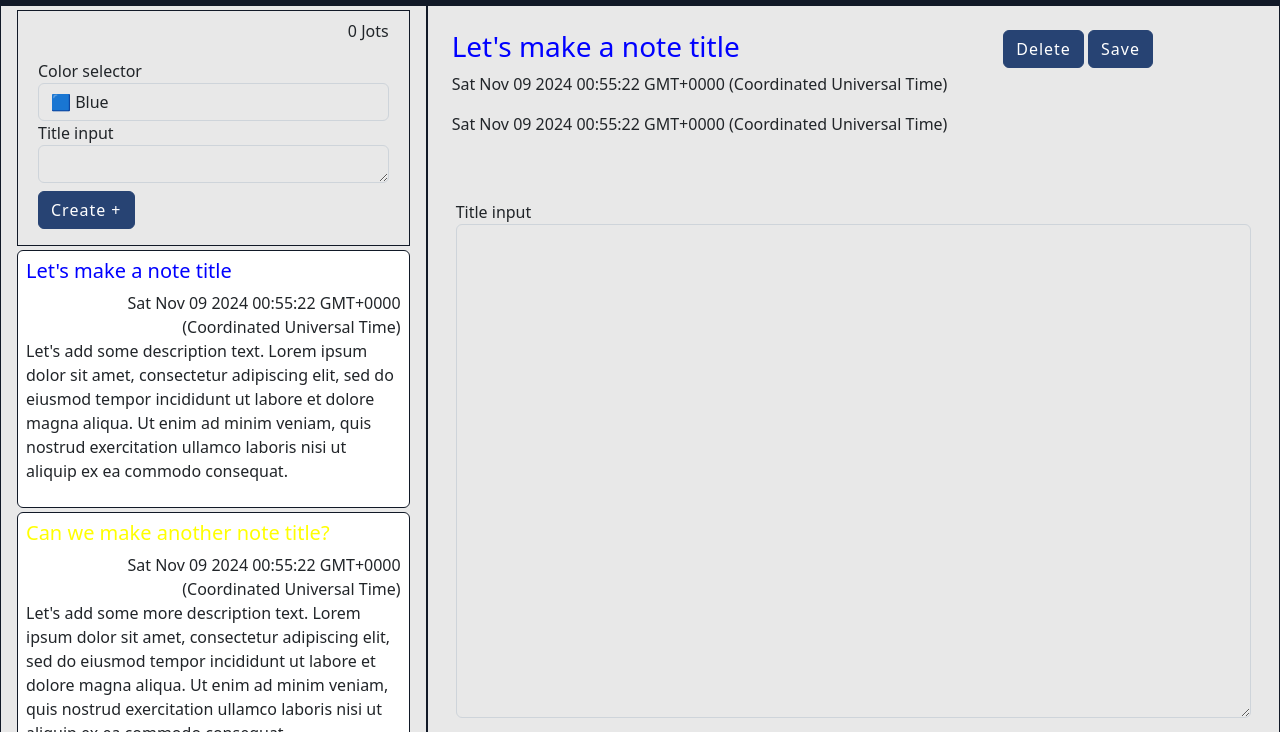
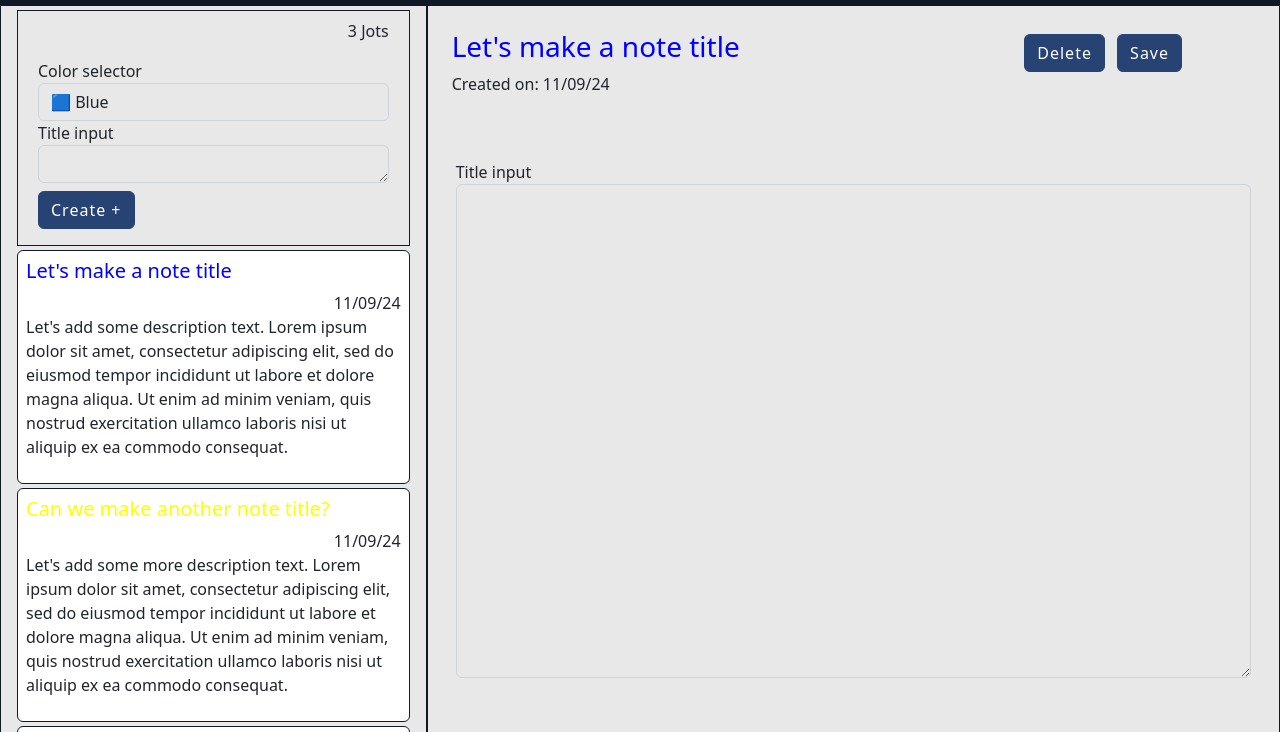
Before and after one commit to kristophernorth/module3-checkpoint, a website with bundled scripts: page index.html in a window 1280 px wide. Both pictures are taken after a click on the element 213 px from the left and 445 px from the top of the page. Shown: the part 66-798 px from the top of the page. Built offline with nearby package versions, Linux system fonts and the light colour scheme; a script that the page names is missing.

Commit message:
date formats added

```diff
--- a/app/controllers/JotsController.js
+++ b/app/controllers/JotsController.js
@@ -19,6 +19,9 @@ export class JotsController {
     jots.forEach(jot => jotsContent += jot.CardTemplate)
     const jotCardElm = document.getElementById('jot-cards')
     jotCardElm.innerHTML = jotsContent
+
+    const jotCountElm = document.getElementById('jot-count')
+    jotCountElm.innerText = AppState.jots.length.toString()
   }
 
   drawActiveJotDetails() {
--- a/app/models/Jot.js
+++ b/app/models/Jot.js
@@ -20,7 +20,7 @@ export class Jot {
         <h5 class="${this.color}">${this.title}</h5>
       </div>
       <div class="col text-end">
-        <span>${this.createdDate}</span>
+        <span>${this.shortReportedDate}</span>
       </div>
       <p>${this.description}</p>
     </div>
@@ -31,15 +31,24 @@ export class Jot {
     return `
 
     <h3 class="${this.color}">${this.title}</h3>
-    <p>${this.createdDate}</p>
-    <p>${this.updatedDate}</p>
+    <p>Created on: ${this.shortReportedDate}</p>
+    <pLast updated: ${this.formattedUpdatedAt}</p>
     `
   }
 
-  get createdDateFormatted() {
-    return this.createdDate.toLocaleTimeString('en-US', { year: 'numeric', month: 'short', day: 'numeric', weekday: 'short' })
+
+  get shortReportedDate() {
+    return this.createdDate.toLocaleDateString('en-us', { year: '2-digit', day: '2-digit', month: '2-digit' })
   }
-  get updatedDateFormatted() {
-    return this.updatedDate.toLocaleTimeString('en-US', { year: 'numeric', month: 'short', day: 'numeric', weekday: 'short' })
+
+  get formattedUpdatedAt() {
+    return this.updatedDate.toLocaleDateString('en-us', { hour: '2-digit', minute: '2-digit', year: '2-digit', day: '2-digit', month: '2-digit' })
   }
+
+  // get createdDateFormatted() {
+  //   return this.createdDate.toLocaleTimeString('en-US', { year: 'numeric', month: 'short', day: 'numeric', weekday: 'short' })
+  // }
+  // get updatedDateFormatted() {
+  //   return this.updatedDate.toLocaleTimeString('en-US', { year: 'numeric', month: 'short', day: 'numeric', weekday: 'short' })
+  // }
 }
--- a/index.html
+++ b/index.html
@@ -49,7 +49,7 @@
           <form class="row border border-dark m-1 p-2">
             <div class="col">
               <p class="text-end">
-                <span>0</span><span> Jots</span>
+                <span id="jot-count">0</span><span> Jots</span>
               </p>
               <div class="form-group">
                 <label for="color-selector">Color selector</label>
@@ -95,9 +95,9 @@
               <p>Created-on date</p>
               <p>Last updated-on date</p>
             </div>
-            <div class="col-md-3">
-              <button type="submit" class="btn btn-primary">Delete</button>
-              <button type="submit" class="btn btn-primary">Save</button>
+            <div class="col-md-3 text-end">
+              <button type="submit" class="btn btn-primary m-1">Delete</button>
+              <button type="submit" class="btn btn-primary m-1">Save</button>
             </div>
           </div>
           <div class="row p-4">
```
